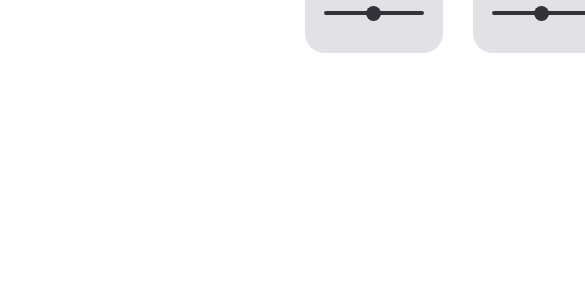
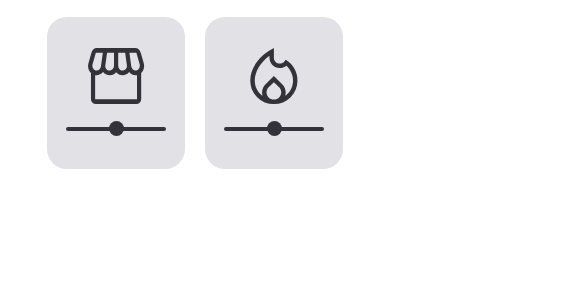
Before and after one commit to bruno-deoliveira/focus-timer-dark-mode, a plain HTML site: page index.html in a window 390 px wide. Shown: the part 536-844 px from the top of the page, 585 px wide, since content can reach past the window. Drawn offline with Linux system fonts and the light colour scheme.

Commit message:
responsividade

```diff
--- a/style.css
+++ b/style.css
@@ -153,3 +153,21 @@ aside div.active input::-webkit-slider-thumb {
 .dark aside div.active button svg path{
   fill: #fff;
 }
+
+@media (max-width: 768px){
+
+  body {
+    /* Modify the styles for smaller screens */
+    flex-direction: column;
+    gap: 2rem;
+    padding: 2rem;
+  }
+
+  aside {
+    /* Modify the styles for smaller screens */
+    grid-template-areas:
+      "forest rain"
+      "coffee-shop fireplace";
+    grid-gap: 2rem;
+  }
+}
```
Also changed, not shown: assets/js1.txt (renamed from js1.txt), assets/js2.txt (renamed from js2.txt), 1 other file.
